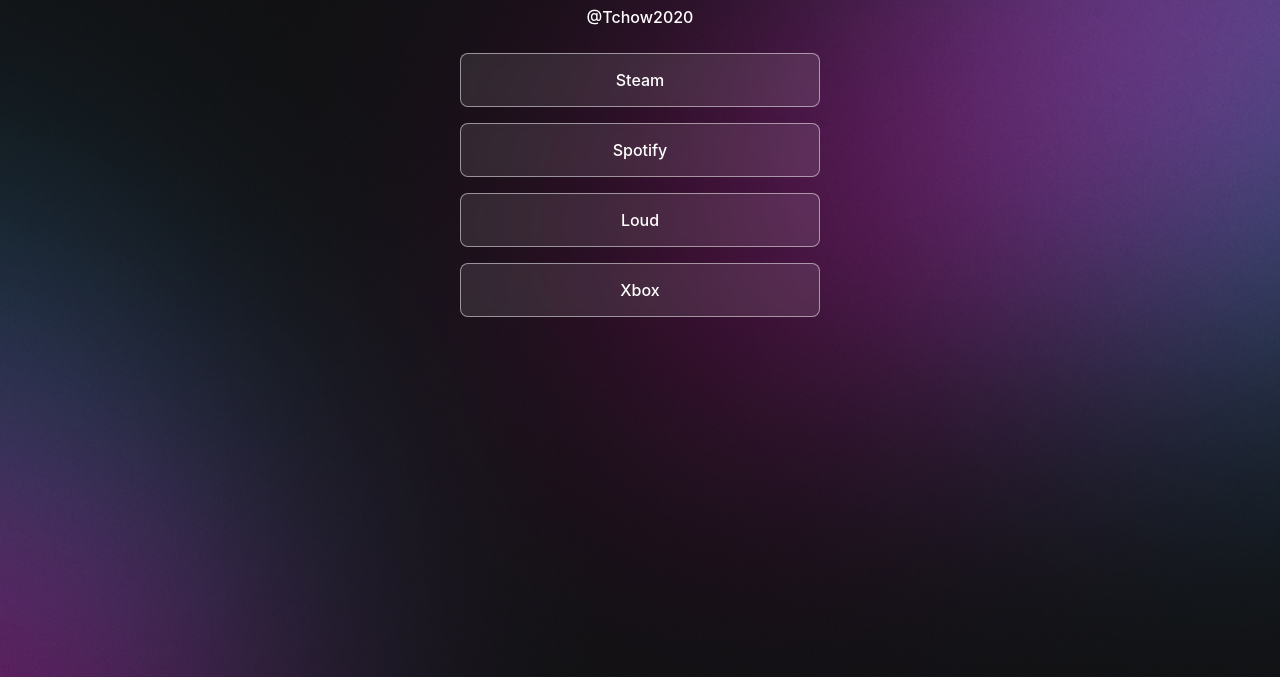
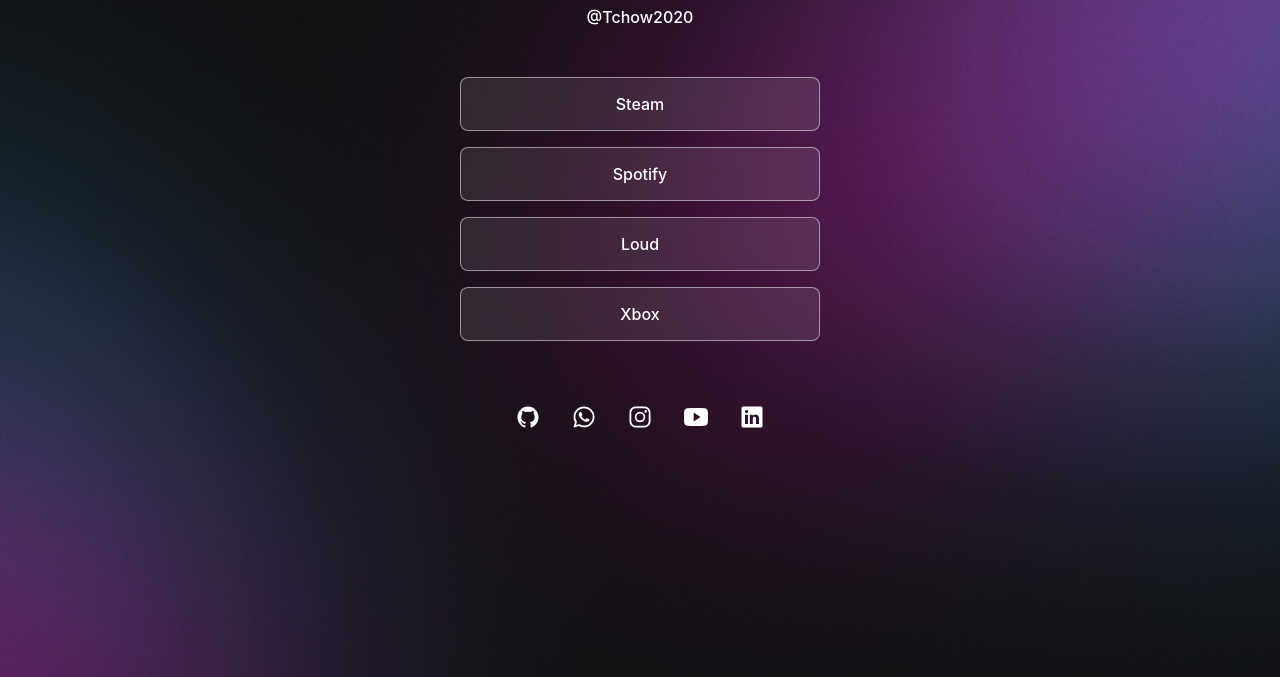
Before and after one commit to tchow2020/Curso.JS, a plain HTML site: page Discover-novo/Projeto/index.html in a window 1280 px wide. Shown: the part 123-800 px from the top of the page. Drawn offline with nearby package versions, Linux system fonts and the light colour scheme.

Commit message:
Add-Icons_Complete

```diff
--- a/Discover-novo/Projeto/index.html
+++ b/Discover-novo/Projeto/index.html
@@ -18,7 +18,7 @@
                 <a href="https://store.steampowered.com/?l=portuguese" target="_blank">Steam</a>
             </li>
             <li>
-                <a href="https://open.spotify.com/intl-pt" target="_blank">Spotify</a>
+                <a href="https://open.spotify.com/user/316t2l4wylwl2cl3bvwtzdl6gdnu?si=7ebf48f371544493" target="_blank">Spotify</a>
             </li>
             <li>
                 <a href="https://loud.gg/" target="_blank">Loud</a>
@@ -27,6 +27,25 @@
                 <a href="https://www.xbox.com/pt-BR/xbox-game-pass" target="_blank">Xbox</a>
             </li>
         </ul>
+        <div id="social-links">
+            <a href="https://github.com/tchow2020?tab=overview&from=2023-09-01&to=2023-09-08" target="_blank">
+                <ion-icon name="logo-github"></ion-icon>
+            </a>
+            <a href="https://api.whatsapp.com/send?phone=5582999090004" target="_blank">
+                <ion-icon name="logo-whatsapp"></ion-icon>
+            </a>
+            <a href="https://www.instagram.com/ruuzaky/?next=%2F" target="_blank">
+                <ion-icon name="logo-instagram"></ion-icon>
+            </a>
+            <a href="https://youtube.com/shorts/XmcCkNGzXi8?feature=share" target="_blank">
+                <ion-icon name="logo-youtube"></ion-icon>
+            </a>
+            <a href="https://www.linkedin.com/in/luiz-gustavo-108314278" target="_blank">
+                <ion-icon name="logo-linkedin"></ion-icon>
+            </a>
+        </div>
     </div>
+    <script type="module" src="https://unpkg.com/ionicons@7.1.0/dist/ionicons/ionicons.esm.js"></script>
+    <script nomodule src="https://unpkg.com/ionicons@7.1.0/dist/ionicons/ionicons.js"></script>
 </body>
 </html>
--- a/Discover-novo/Projeto/style.css
+++ b/Discover-novo/Projeto/style.css
@@ -47,6 +47,8 @@ ul{
     display: flex;
     flex-direction: column;
     gap: 16px;
+
+    padding: 24px 0;
 }
 
 ul li a{
@@ -77,3 +79,26 @@ ul li a:hover {
     background: rgba(255, 255, 255, 0.5);
     border: 1.5px solid white;
 }
+
+#social-links{
+    display: flex;
+    justify-content: center;
+
+    padding: 24px 0;
+
+    font-size: 24px;
+}
+
+#social-links a{
+    display: flex;
+    align-items: center;
+    justify-content: center;
+    padding: 16px;
+
+    transition: all 0.2;
+}
+
+#social-links a:hover{
+    background: rgba(255, 255, 255, 0.2);
+    border-radius: 50%;
+}
```
